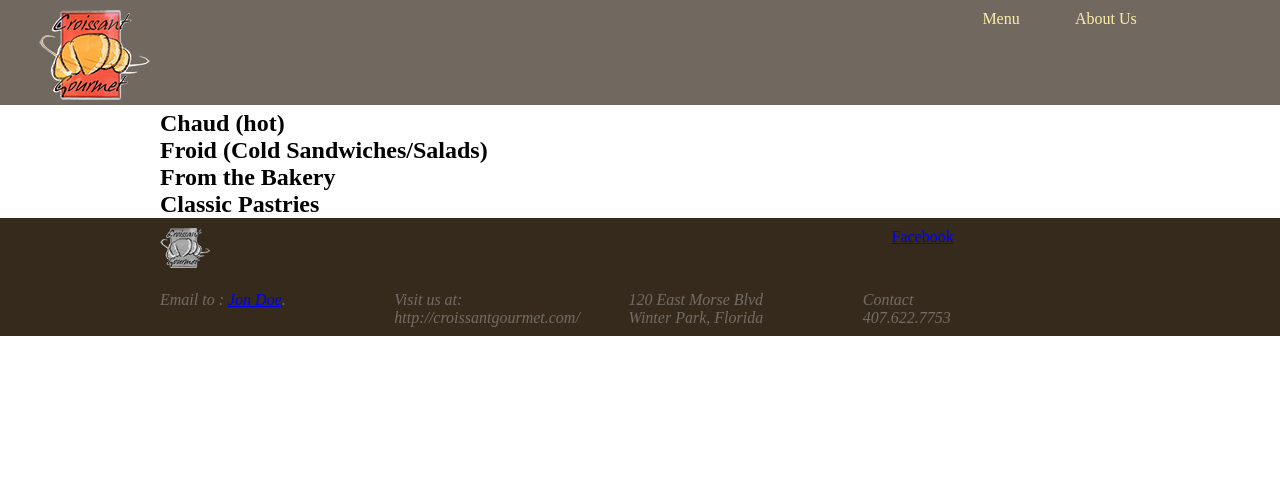
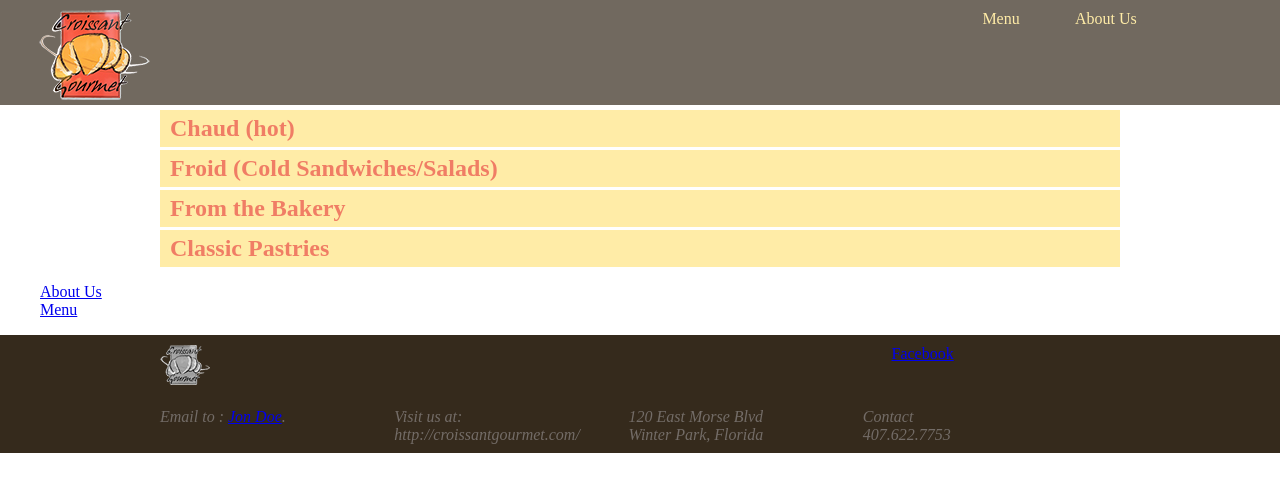
Before and after one commit to JiminHong/croissant, a Jekyll site: the page built from menu.html, in a window 1280 px wide. Shown: the top 492 px of the page. Built offline with Jekyll 4.4.1, drawn with Linux system fonts in a browser that asks for light colours; nearby versions of some CDN libraries.

Commit message:
accordion fixed!!!

```diff
--- /dev/null
+++ b/_sass/_accordionMenu.scss
@@ -0,0 +1,45 @@
+//============================================== ACCORDIAN
+div[id="accordion"] {
+font-family: $mainFont;
+width:100%;
+}
+
+div[id="accordion"] > h2 {
+margin: 0;
+color:$color-lightred;
+background-color: $color-lightyellow;
+cursor: pointer;
+clear: both;
+padding: 5px 0 5px 10px;
+margin-bottom: 3px;
+}
+
+div#accordion section{
+padding: 0 5px;
+clear: both;
+display: none;
+}
+
+div#accordion section ol {
+list-style-type:none;
+}
+
+div#accordion section div{
+width: 22.041666666667%;
+float: left;
+background-color: $color-lightorangeTrans;
+margin:1.041666666667%;
+height: 230px;
+}
+
+div#accordion section div img{
+width: 90%;
+margin: 5%;
+max-width: 100%;
+max-height: 100%;
+}
+
+div#accordion section div p{
+width: 90%;
+margin: 5%
+}
--- a/_sass/_layout.scss
+++ b/_sass/_layout.scss
@@ -111,50 +111,6 @@
     background-color: $color-DarkBrown;
 }
 
-//============================================== ACCORDIAN
-#menuWrapper #accordion {
-  width: 100%;
-}
-
-#menuWrapper #accordion > h2 {
-  margin: 0;
-  color:blue;
-  background-color: green;
-  text-align: center;
-  cursor: pointer;
-  clear: both;
-  border:1px solid green;
-}
-
-#menuWrapper #accordion section{
-  padding: 0 5px;
-  clear: both;
-}
-
-#menuWrapper #accordion section ol {
-  list-style-type:none;
-}
-
-#menuWrapper #accordion section div{
-  width: 22.041666666667%;
-  float: left;
-  background-color: white;
-  margin:1.041666666667%;
-}
-
-#menuWrapper #accordion section div img{
-  width: 90%;
-  height: 90%;
-  margin: 5%;
-  max-width: 100%;
-  max-height: 100%;
-}
-
-#menuWrapper #accordion section div p{
-  width: 90%;
-  margin: 5%
-}
-
 //============================================== COLUMNS
 
 li section div{
--- a/_sass/_variables.scss
+++ b/_sass/_variables.scss
@@ -4,6 +4,7 @@
 $color-lightBlue: #94ccb9;
 $color-lightyellow: #ffeca7;
 $color-lightorange: #ffb170;
+$color-lightorangeTrans: rgba(255,177,112,.5);
 $color-lightred: #f07d65;
 
 $mainFont: futura;
--- a/_sass/breakpoints/_mobile.scss
+++ b/_sass/breakpoints/_mobile.scss
@@ -86,3 +86,50 @@
 nav a:nth-of-type(n+2){
   display:none;
 }
+
+
+//============================================== ACCORDIAN
+div[id="accordion"] {
+font-family: $mainFont;
+width:100%;
+}
+
+div[id="accordion"] > h2 {
+margin: 0;
+color:$color-lightred;
+background-color: $color-lightyellow;
+cursor: pointer;
+clear: both;
+padding: 5px 0 5px 10px;
+margin-bottom: 3px;
+}
+
+div#accordion section{
+padding: 0 5px;
+clear: both;
+display: none;
+}
+
+div#accordion section ol {
+list-style-type:none;
+}
+
+div#accordion section div{
+width: 47%;
+float: left;
+background-color: $color-lightorangeTrans;
+margin:1.041666666667%;
+height: 200px;
+}
+
+div#accordion section div img{
+width: 90%;
+margin: 5%;
+max-width: 100%;
+max-height: 100%;
+}
+
+div#accordion section div p{
+width: 90%;
+margin: 5%
+}
--- a/css/main.scss
+++ b/css/main.scss
@@ -46,7 +46,8 @@
 // Import partials from `sass_dir` (defaults to `_sass`)
 @import
 		"variables",
-        "layout"
+		"layout",
+		"accordionMenu"
 ;
 
 
--- a/css/style.css
+++ /dev/null
@@ -1,85 +0,0 @@
-
-html,
-body {
-  width: 100%;
-  height: 100%;
-  margin: 0;
-  padding: 0
-}
-
-.page {
-  width: 100%;
-  height: 100%;
-  background: #fff;
-  overflow: auto
-}
-
-.mobile-menu {
-  position: fixed;
-  top: 0;
-  right: 0;
-  opacity: 0;
-  display: block;
-  width: 240px;
-  height: 100%;
-  color: #fff;
-  background-color: #7d6b50;
-  z-index: 100;
-  overflow-y: scroll;
-  -webkit-overflow-scrolling: touch
-}
-
-.mobile-menu .mobile-menu-inner {
-  width: 200px;
-  padding: 20px 20px 60px
-}
-
-.mobile-menu ul {
-  margin: 0 0 25px;
-  padding: 0
-}
-
-.mobile-menu ul li {
-  list-style: none;
-  padding: 10px 0;
-}
-
-.hamburger {
-  position: fixed;
-  top: 0;
-  right: 0;
-  float: right;
-  margin: 10px;
-  padding: 10px 10px 9px;
-  cursor: pointer;
-  z-index: 99999;
-}
-
-.hamburger .hamburger-inner {
-  position: relative;
-  height: 21px;
-  width: 25px;
-  display: block;
-  overflow: hidden;
-  margin: 0;
-  padding: 0
-}
-
-.hamburger .bar {
-  width: 25px;
-  height: 3px;
-  background: #000;
-  position: absolute;
-  top: 0
-}
-
-.hamburger .bar.bar2,
-.hamburger .bar.bar3 { top: 9px }
-
-.hamburger .bar.bar4 { top: 18px }
-
-.hamburger.open .bar1,
-.hamburger.open .bar4 { display: none }
-
-.hamburger.open .bar2,
-.hamburger.open .bar3 { height: 4px }
```
Also changed, not shown: _data/chaud.yml (+4 -4 lines), menu.html (line endings or trailing spaces).
